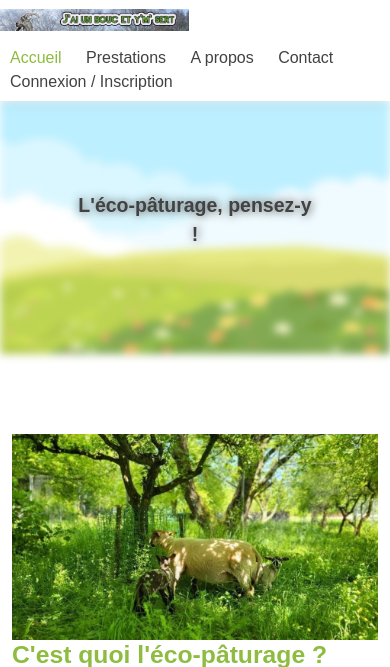
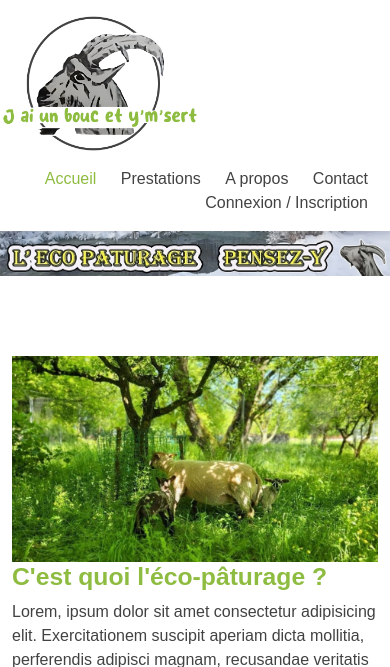
Before and after one commit to Nowkky/boucetymsert, a Symfony app: template templates/main/index.html.twig in a window 390 px wide. Shown: the top 667 px of the page. Run offline with Twig, Linux system fonts and the light colour scheme; the template is opened without the code that fills it, so the values that code supplies are empty; some libraries are stand-ins or nearby versions; some web fonts are replaced.

Commit message:
Responsivité + test de logos

```diff
--- a/public/css/form.css
+++ b/public/css/form.css
@@ -5,7 +5,6 @@ form {
 }
 
 .form-control {
-    width: 60vw;
     height: auto;
     background-color: #ffffffa3;
     box-shadow: 0px 0px 15px rgba(0, 0, 0, 0.1019607843);
--- a/public/css/style.css
+++ b/public/css/style.css
@@ -17,11 +17,11 @@ header {
 }
 
 .logoContainer {
-
+    text-align: left;
 }
 
 .imgLogo {
-    width: 50%;
+    max-width: 200px;
 }
 
 .content {
@@ -52,9 +52,8 @@ hr {
 
 .nav  {
     display:flex;
-    height: 12vh;
-    justify-content: space-between;
-    align-items: center;
+    height: auto;
+    flex-direction: row;
 }
 
 .titreTemp a{
@@ -62,6 +61,13 @@ hr {
     font-size: 2em;
     font-weight: bold;
     text-decoration: none;
+}
+
+.navContainer {
+    align-self: flex-end;
+    justify-self: flex-end;
+    text-align: right;
+    padding-bottom: 1em;
 }
 
 .navContainer a {
@@ -94,9 +100,9 @@ hr {
     text-shadow: #424242 1px 0 10px;
 }
 
-.containerImgNav img {
+/* .containerImgNav img {
     filter:blur(4px);
-}
+} */
 
 .containerImgNav {
     position: relative;
@@ -107,7 +113,7 @@ hr {
 }
 
 #imgNavTitle {
-    font-size: 5vw;
+    font-size: 3vw;
     font-weight: bold;
 }
 
--- a/templates/base.html.twig
+++ b/templates/base.html.twig
@@ -24,9 +24,9 @@
 		<div class="content">
 				<header>
 					<nav class="nav container">
-						<div class="logoContainer">
+						<div class="logoContainer col-12 col-md-4">
 							<a href="{{ path('main_home') }}">
-								<img class="imgLogo" src="{{ asset('img/logo.jpg') }}" alt="Revenir à l'accueil">
+								<img class="imgLogo" src="{{ asset('img/logo_v2.png') }}" alt="Revenir à l'accueil">
 							</a>
 						</div>
 
@@ -34,7 +34,7 @@
 							<a href="{{ path('main_home') }}">J'ai un bouc et y'm'sert</a>
 						</div> #}
 
-						<div class="navContainer">
+						<div class="navContainer col-12 col-md-8">
 							<a class="navHome" id="{% block navHome %}{% endblock %}" href="{{ path('main_home') }}" style="">Accueil</a>
 							<a class="navServices" id="{% block navServices %}{% endblock %}" href="#">Prestations</a>
 							<a class="navAbout" id="{% block navAbout %}{% endblock %}" href="#">A propos</a>
--- a/templates/contact/contact.html.twig
+++ b/templates/contact/contact.html.twig
@@ -11,7 +11,7 @@
 {% block body %}
 	<main>
 		<div class="container bodyForm">
-			<div class="form-control">
+			<div class="form-control col-12 col-md-8">
 				<div class="d-flex justify-content-center align-items-center flex-wrap">
 
 					{{ form_start(formContact) }}
--- a/templates/infos/change_password.html.twig
+++ b/templates/infos/change_password.html.twig
@@ -9,7 +9,7 @@
 {% block body %}
     <main>
     <div class="container bodyForm">
-        <div class="form-control">
+        <div class="form-control col-12 col-md-8">
             <div class="d-flex justify-content-center align-items-center flex-wrap">
                 {{ form_start(changePasswordForm) }}
 					<h1>
--- a/templates/main/index.html.twig
+++ b/templates/main/index.html.twig
@@ -16,9 +16,9 @@
 		{% endfor %}
 <div class="containerImgNav">
     <!-- Image by upklyakon on Freepik -->
-    <img id="imgUnderNav" src="{{ asset('img/img_sous_nav2.jpg') }}" alt="img sous nav">
+    <img id="imgUnderNav" src="{{ asset('img/eco_pensez_y.jpeg') }}" alt="img sous nav">
     <div class="textImgNav">
-        <p id="imgNavTitle">L'éco-pâturage, pensez-y !</p>
+        {# <p id="imgNavTitle">L'éco-pâturage, pensez-y !</p> #}
     </div>
 </div>
 
--- a/templates/reset_password/request.html.twig
+++ b/templates/reset_password/request.html.twig
@@ -9,7 +9,7 @@
 {% block body %}
 
     <div class="container bodyFormLogin">
-		<div class="form-control">
+		<div class="form-control col-12 col-md-8">
 			<div class="d-flex justify-content-center align-items-center flex-wrap">
                 {{ form_start(requestForm) }}
                 <h1><b>Mot de passe oublié</b></h1>
--- a/templates/reset_password/reset.html.twig
+++ b/templates/reset_password/reset.html.twig
@@ -8,7 +8,7 @@
 {% block body %}
 
 	<div class="container bodyFormLogin">
-		<div class="form-control">
+		<div class="form-control col-12 col-md-8">
 			<div class="d-flex justify-content-center align-items-center flex-wrap">
 				{{ form_start(resetForm) }}
 				<h1><b>Changement de votre mot de passe</b></h1>
--- a/templates/security/login.html.twig
+++ b/templates/security/login.html.twig
@@ -9,7 +9,7 @@
 {% block body %}
 
     <div class="container bodyFormLogin">
-        <div class="form-control">
+        <div class="form-control col-12 col-md-8">
             <div class="d-flex justify-content-center align-items-center flex-wrap">
                 <form method="post">
                     <h1><b>Connexion</b></h1>
```
Also changed, not shown: public/img/Removal-100.png (added), public/img/eco_pensez_y.jpeg (added), public/img/logo.jpeg (added), public/img/logo.jpg (deleted), public/img/logo.png (added), public/img/logo_sans_fond.png (added), public/img/logo_v2.png (added).
